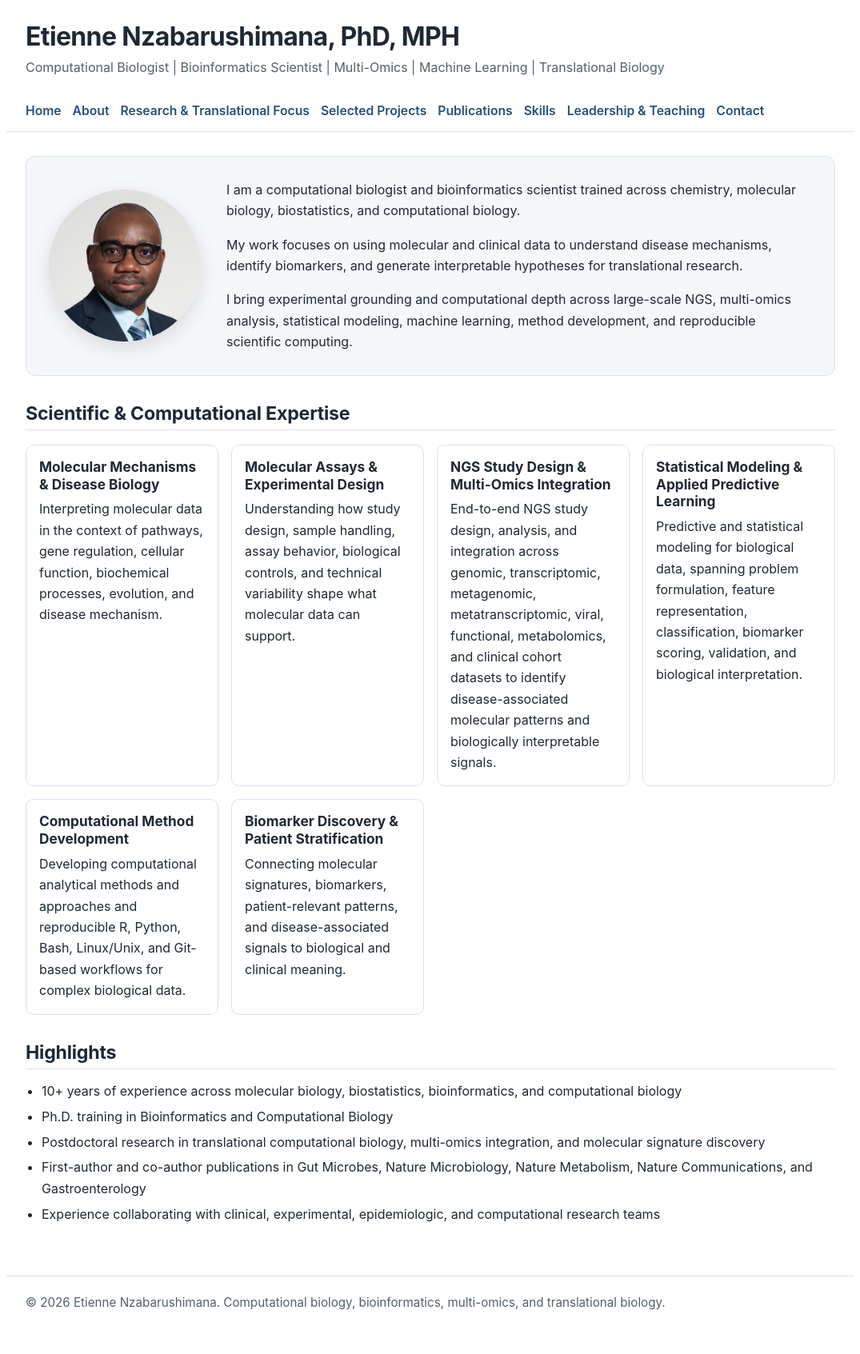
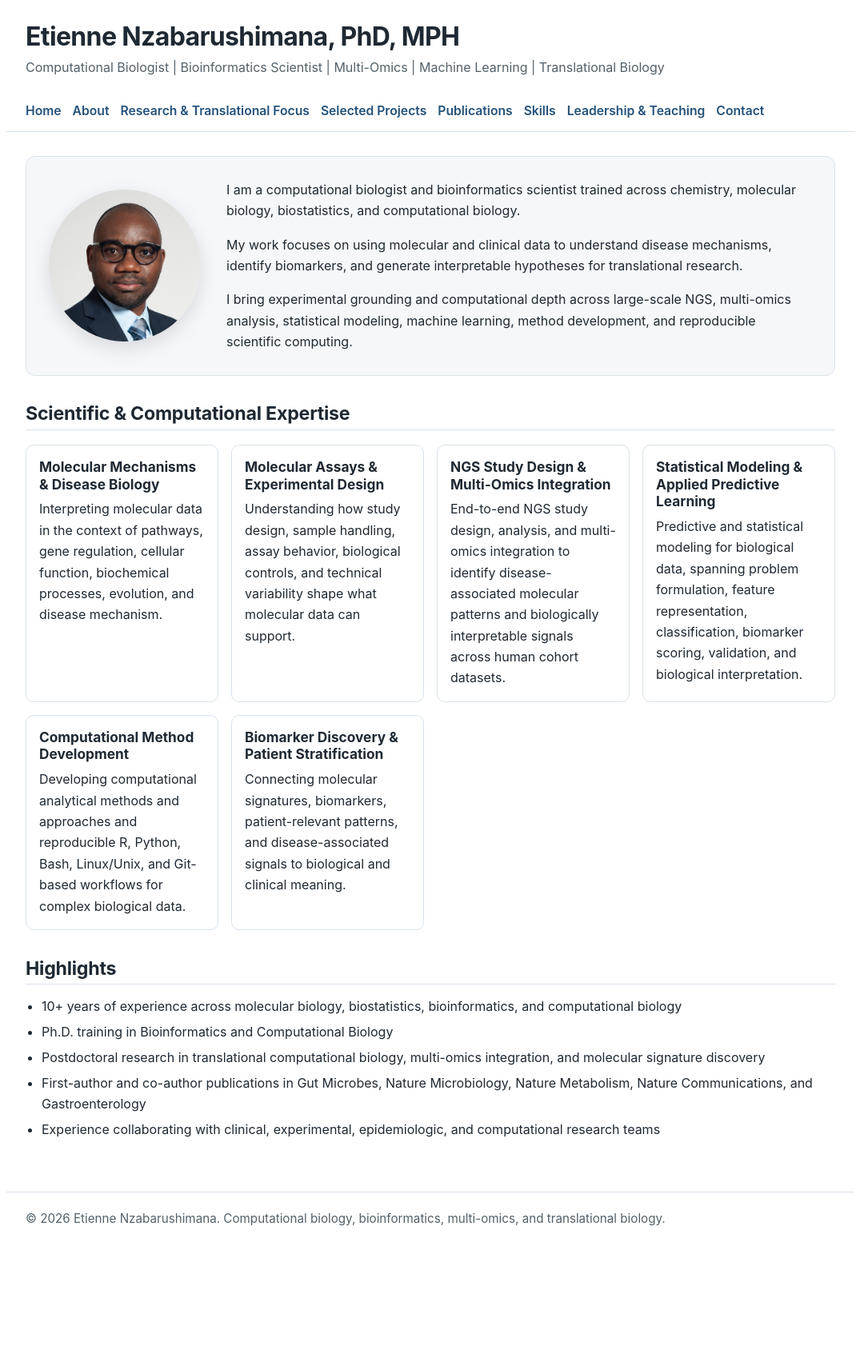
Before and after one commit to Nzabarushimana/nzabarushimana.github.io, a Jekyll site: the page built from index.md, in a window 1280 px wide. Shown: the whole page at 80% size, without its empty margins (102-1177 px from the left). Built offline with Jekyll 4.4.1, drawn with Linux system fonts in a browser that asks for light colours; after the commit the page ends 1588 px from its top, so only the background shows below that.

Commit message:
Update index.md

```diff
--- a/index.md
+++ b/index.md
@@ -44,7 +44,7 @@ title: Home
 <div class="card">
   <h3>NGS Study Design &amp; Multi-Omics Integration</h3>
   <p>
-    End-to-end NGS study design, analysis, and integration across genomic, transcriptomic, metagenomic, metatranscriptomic, viral, functional, metabolomics, and clinical cohort datasets to identify disease-associated molecular patterns and biologically interpretable signals.
+   End-to-end NGS study design, analysis, and multi-omics integration to identify disease-associated molecular patterns and biologically interpretable signals across human cohort datasets.
   </p>
 </div>
 
```
